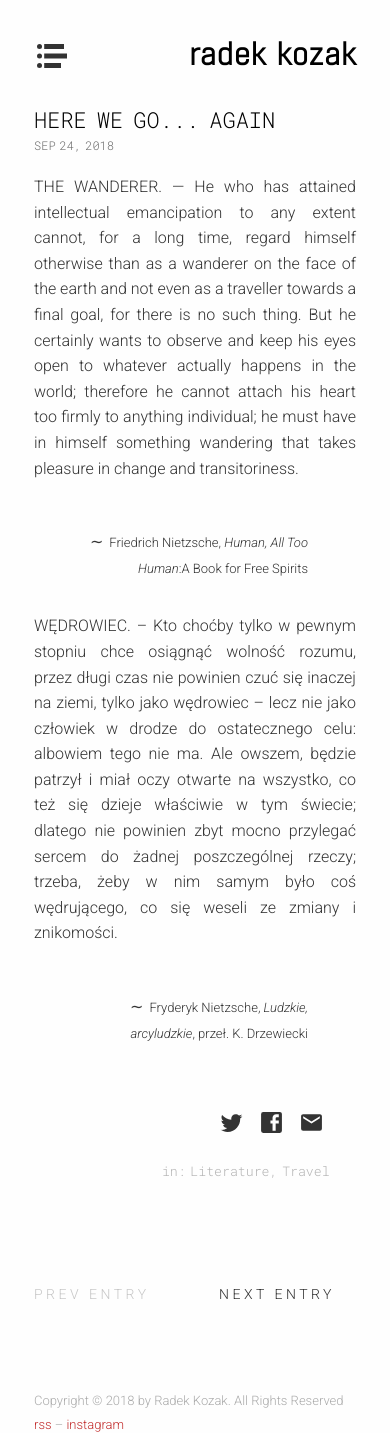
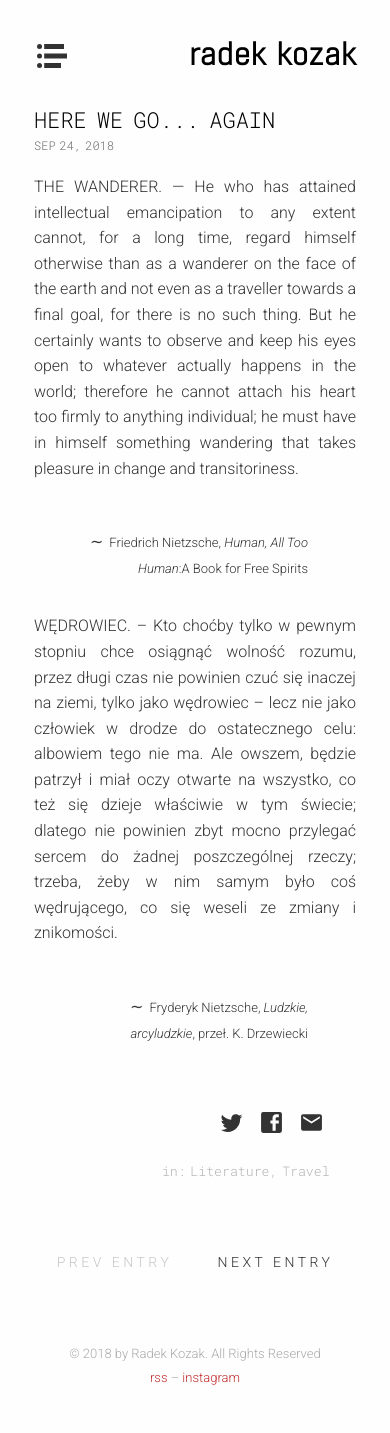
Before and after one commit to radekkozak/rkcomments, a Jekyll site: the page built from _posts/2018-09-24-here-we-go-again.md, in a window 390 px wide. Built offline with Jekyll 4.4.1, drawn with Linux system fonts in a browser that asks for light colours; after the commit the page ends 1386 px from its top, so only the background shows below that.

Commit message:
Center footer when on small devices

```diff
--- a/_includes/footer.html
+++ b/_includes/footer.html
@@ -1,5 +1,5 @@
 <footer>
-  <p>Copyright © 2018 by Radek Kozak. All Rights Reserved</p>
+  <p><span>Copyright </span>© 2018 by Radek Kozak. All Rights Reserved</p>
   <p>
     <a href="/feed.xml">rss</a> – <a href="https://instagram.com/_radekkozak_/" rel='noopener' target='_blank'>instagram</a>
   </p>
--- a/_sass/_mediaqueries.scss
+++ b/_sass/_mediaqueries.scss
@@ -121,6 +121,7 @@
     top: 0px !important;
     margin: 0 auto;
     padding: 0px;
+    margin-bottom: 2rem !important;
   }
 
   .comment-left p {
@@ -205,7 +206,7 @@
 
 @media only screen and (max-width: 767px) {
   #main section > div {
-    margin-bottom: 2.5rem;
+    margin-bottom: 1rem;
   }
 
   .journal h1 span, .journal h2 span {
@@ -278,14 +279,42 @@
     text-align: justify;
   }
 
+  footer {
+    margin: 3rem 0 2rem 0;
+  }
+
+  footer p, .pager p {
+    text-align: center !important;
+  }
+
+  .journal .pager li.prev {
+    padding-right: 0 !important;
+  }
+
+  .journal .pager li.next {
+    padding-left: 0 !important;
+  }
+
+  .pager {
+    margin-bottom: 0;
+  }
+
   .journal blockquote {
     width: 90%;
     padding: 0 0 0 2rem;
     margin: 1rem 0 3rem 0;
   }
 
+  .journal .pager h5 {
+    margin-bottom: 3rem;
+  }
+
   .journal h6.poem {
     text-align: right;
+  }
+
+  footer>p>span {
+    display: none;
   }
 }
 
--- a/_sass/_website.scss
+++ b/_sass/_website.scss
@@ -524,7 +524,7 @@ img.desaturate {
   font-size: 0.825rem;
   color: #b3b3b3; /*#cdcdcd;*/
   float: right;
-  margin: 2em 2em 6em 0;
+  margin: 2em 2em 5em 0;
 }
 
 .journal .pager h5 a {
```
